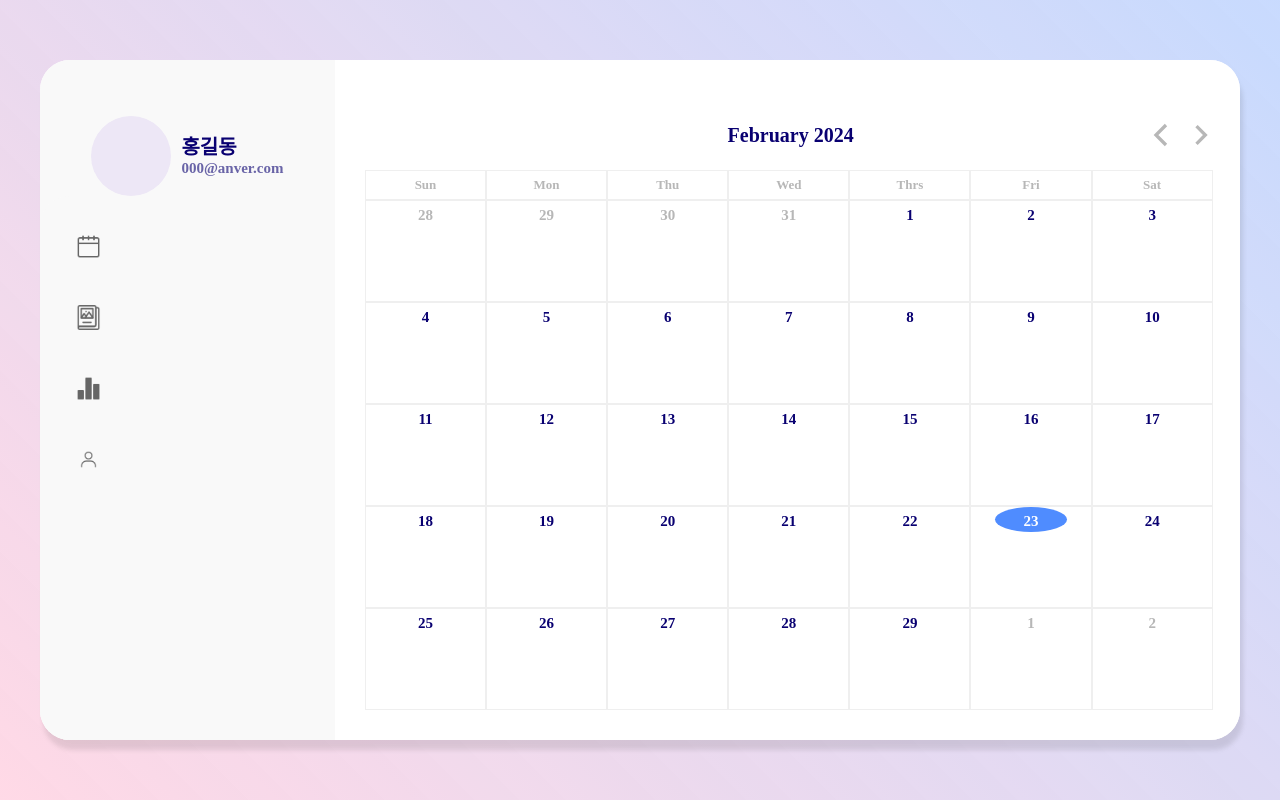
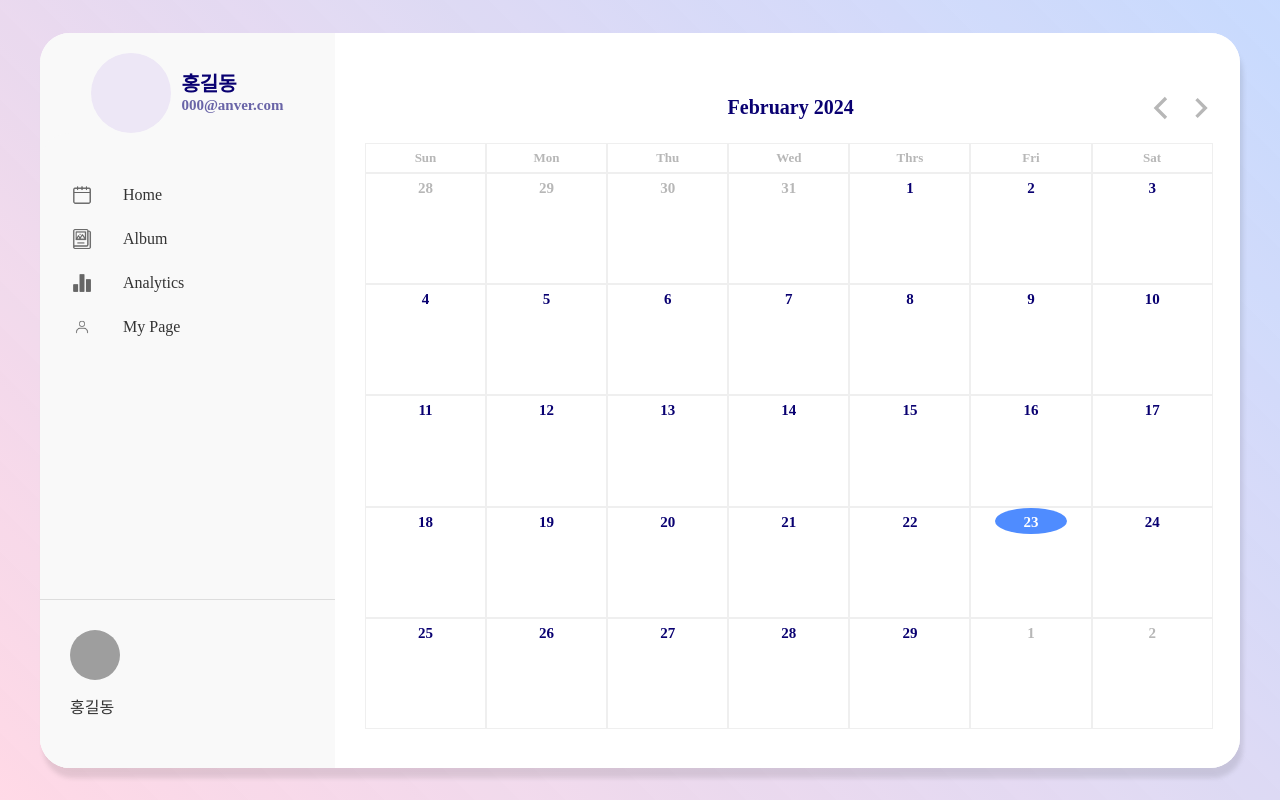
Before and after one commit to gawoooon/TUK-CE-capstone-2023-drawingdiary, a React (Create React App) app in the folder drawingdiary/frontend/: page /calendar in a window 1280 px wide. Built offline with nearby package versions, Linux system fonts and the light colour scheme; grey boxes are pictures that could not be loaded.

Commit message:
[지원] 날씨 연동중 2, 디테일 수정 중

```diff
--- a/drawingdiary/frontend/src/components/FalseComponent/index.jsx
+++ b/drawingdiary/frontend/src/components/FalseComponent/index.jsx
@@ -13,13 +13,13 @@ const ResultBox = styled.div`
 `;
 
 const TopBox = styled.div`
-  font-size: 25px;
+  font-size: 22px;
   font-weight: 800;
   color: #090071;
 `;
 
 const MiddleBox = styled.div`
-  font-size: 25px;
+  font-size: 22px;
   font-weight: 800;
   color: #090071;
   padding: 10px 0px;
@@ -27,7 +27,7 @@ const MiddleBox = styled.div`
 `;
 
 const AddBtn = styled.button`
-  width: 150px;
+  width: 120px;
   height: 50px;
   border: none;
   outline: none;
@@ -38,6 +38,7 @@ const AddBtn = styled.button`
   cursor: pointer;
   box-shadow: 0 5px 2px 0 rgba(0, 0, 0, 0.2);
   border-radius: 15px;
+  margin-top: 20px;
 `;
 
 function FalseComponent({ year, month, day }) {
--- a/drawingdiary/frontend/src/components/TrueComponent/index.jsx
+++ b/drawingdiary/frontend/src/components/TrueComponent/index.jsx
@@ -21,19 +21,19 @@ const TopBox = styled.div`
 `;
 
 const DateBox = styled.div`
-  font-size: 25px;
+  font-size: 22px;
   font-weight: 800;
   color: #090071;
   padding-left: 20px;
 `;
 
 const EditBtn = styled.button`
-  width: 100px;
-  height: 50px;
+  width: 80px;
+  height: 40px;
   border: none;
   outline: none;
   background-color: #090071;
-  font-size: 20px;
+  font-size: 15px;
   font-weight: 400;
   color: white;
   cursor: pointer;
@@ -44,15 +44,24 @@ const EditBtn = styled.button`
 const MiddleBox = styled.div`
   width: 100%;
   height: 55%;
-  border: 3px solid #090071;
+  /* border: 3px solid #090071; */
+  border: none;
   border-radius: 30px;
 `;
 
 const BottomBox = styled.div`
   width: 100%;
   height: 30%;
-  border: 3px solid #090071;
+  /* border: 3px solid #090071; */
+  border: none;
   border-radius: 30px;
+`;
+
+const Divider = styled.hr`
+  width: 90%;
+  border: none;
+  height: 1px;
+  background-color: lightgray;
 `;
 
 function TrueComponent({year, month, day }) {
@@ -70,9 +79,10 @@ function TrueComponent({year, month, day }) {
         <DateBox>
           {month}월{day}일
         </DateBox>
-        <EditBtn onClick={handleEdit}>Edit</EditBtn>
+        <EditBtn onClick={handleEdit}>편집하기</EditBtn>
       </TopBox>
       <MiddleBox></MiddleBox>
+      <Divider/>
       <BottomBox></BottomBox>
     </ResultBox>
   );
--- a/drawingdiary/frontend/src/components/sidebar/SideBar.jsx
+++ b/drawingdiary/frontend/src/components/sidebar/SideBar.jsx
@@ -1,46 +1,115 @@
 import styled from "styled-components";
+import { Link } from "react-router-dom";
+import { useState } from "react";
 
 const SideBarStyle = styled.div`
   display: flex;
   flex-direction: column;
+  justify-content: space-between;
   width: 100%;
   height: 100%;
   border-top-left-radius: 30px;
   border-bottom-left-radius: 30px;
   background-color: #f9f9f9;
-  padding-left: 20px;
+  /* padding-left: 20px; */
   box-sizing: border-box;
 `;
 
-const LinkStyle = styled.a`
-  margin-top: 30px;
-  padding: 8px 8px 6px 16px;
+const SideBarHeader = styled.div`
+  padding: 0 20px; // 왼쪽 오른쪽 패딩 추가
+  margin-bottom: 40px; // 하단 여백 추가
+`;
+
+const SideBarLogo = styled.img`
+  height: 40px; // 로고 이미지 높이 설정
+`;
+
+const SideBarMenu = styled.nav`
+  display: flex;
+  flex-direction: column;
+  width: 100%;
+  padding-left: 20px;
+  margin-bottom: 250px;
+`;
+
+const MenuItem = styled(Link)`
+  display: flex;
+  align-items: center;
+  padding: 12px;
+  color: #333;
   text-decoration: none;
-  font-size: 10px;
-  color: #818181;
-  display: block;
 
   img {
-    width: 25px;
-    height: 25px;
+    width: 20px;
+    height: 20px;
+    margin-right: 15px;
+    transition: background 0.3s, box-shadow 0.3s;
+  }
+
+  span {
+    display: ${({ isOpen }) => isOpen ? 'inline' : 'none'};
+    margin-left: 16px;
+    white-space: nowrap;
+  }
+
+  &:hover img {
+    padding-left: 5px;
+  }
+
+  &:hover {
+    background: ${({ isOpen }) => isOpen ? '#ececec' : 'transparent'};
+    width: ${({ isOpen }) => isOpen ? '245px' : 'auto'};
+    border-right: ${({ isOpen }) => isOpen ? '5px solid #ddd' : 'none'};
   }
 `;
 
-const SideBar = () => {
+const ProfileSection = styled.div`
+  padding: 30px;
+  margin-bottom: 20px;
+  border-top: 1px solid #ddd; // 상단에 경계선 추가
+`;
+
+const ProfileImage = styled.img`
+  width: 50px;
+  height: 50px;
+  border-radius: 50%; // 이미지를 원형으로 만듭니다.
+  margin-bottom: 10px; // 프로필 이름과의 간격 설정
+`;
+
+const ProfileName = styled.div`
+  color: #333;
+  font-size: 16px; // 프로필 이름의 폰트 크기 설정
+`;
+
+
+const SideBar = ({ isOpen }) => {
   return (
     <SideBarStyle>
-      <LinkStyle href="/calendar">
-        <img src="schedule.png" alt="Home" />
-      </LinkStyle>
-      <LinkStyle href="/album">
-        <img src="photo-album.png" alt="Album" />
-      </LinkStyle>
-      <LinkStyle href="/stats">
-        <img src="graph.png" alt="Statics" />
-      </LinkStyle>
-      <LinkStyle href="/my">
-        <img src="my-page.png" alt="MyPage" />
-      </LinkStyle>
+      <SideBarHeader>
+        {/* <SideBarLogo src="your-logo.png" alt="Your Logo" /> */}
+      </SideBarHeader>
+      <SideBarMenu>
+        <MenuItem to="/calendar" isOpen={isOpen}>
+          <img src="schedule.png" alt="Home" />
+          {isOpen && <span>Home</span>}
+        </MenuItem>
+        <MenuItem to="/album" isOpen={isOpen}>
+          <img src="photo-album.png" alt="Album" />
+          {isOpen && <span>Album</span>}
+        </MenuItem>
+        <MenuItem to="/stats" isOpen={isOpen}>
+          <img src="graph.png" alt="Statics" />
+          {isOpen && <span>Analytics</span>}
+        </MenuItem>
+        <MenuItem to="/my" isOpen={isOpen}>
+          <img src="my-page.png" alt="MyPage" />
+          {isOpen && <span>My Page</span>}
+        </MenuItem>
+      </SideBarMenu>
+      <ProfileSection>
+        <ProfileImage src="user-profile.png" alt="User Profile" />
+        {isOpen && <ProfileName>홍길동</ProfileName>}
+      </ProfileSection>
     </SideBarStyle>
   );
 };
--- a/drawingdiary/frontend/src/pages/CalendarPage.jsx
+++ b/drawingdiary/frontend/src/pages/CalendarPage.jsx
@@ -10,7 +10,6 @@ import FalseComponent from "../components/FalseComponent";
 import CalendarProfile from "../components/CalendarProfile";
 
 import { GrFormPreviousLink } from "react-icons/gr";
-import { useAuth } from "../auth/context/AuthContext";
 
 const Body = styled.body`
   display: flex;
@@ -64,20 +63,22 @@ const MiddleBox = styled.div`
 
 const RightBox = styled.div`
   display: flex;
-  visibility: ${({ showRightBox }) => (showRightBox ? "visible" : "hidden")};
+  opacity: ${({ showRightBox }) => (showRightBox ? 1 : 0)};
   width: ${({ rightBoxWidth }) => rightBoxWidth};
   flex-direction: column;
   height: 100%;
   padding: 40px 0;
   border-radius: 0 30px 30px 0;
-  transition: width 0.5s linear;
+  transition: opacity 5ms linear, width 0.1ms linear;
   box-sizing: border-box;
+  overflow: hidden; // 내용이 max-height를 넘어가지 않도록 설정
+  max-height: ${({ showRightBox }) => (showRightBox ? "1000px" : "0")}; // 점차적으로 높이가 늘어나게 설정
 `;
 
 const PrevBtn = styled.button`
   display: ${({ prevBtnBox }) => (prevBtnBox ? "display" : "none")};
-  width: 5%;
-  height: 5%;
+  width: 10px;
+  height: 10px;
   font-size: 50px;
   color: #090071;
   border: none;
@@ -103,8 +104,10 @@ function CalendarPage() {
   const [selectedDateHasData, setSelectedDateHasData] = useState(false);
   const [prevBtnBox, setPrevBtnBox] = useState(false);
   const [isLoading, setIsLoading] = useState(false);
+  const [isOpen, setIsOpen] = useState(true);
 
   const handleDateClick = async (day) => {
+
     if (isSameDay(day, selectedDate)) {
       setSelectedDate(null);
       setLeftBoxWidth("25%");
@@ -114,6 +117,7 @@ function CalendarPage() {
       setShowProfileBox(true);
       setSelectedDateHasData(false);
       setPrevBtnBox(false);
+      setIsOpen(true);
     } else {
       setShowRightBox(true);
       setShowProfileBox(false);
@@ -123,8 +127,8 @@ function CalendarPage() {
       setSelectedDate(day); // selectedDate 상태 업데이트
       setSelectedDateHasData(true); // // selectedDate에 데이터가 존재하는지
       setPrevBtnBox(true);
-
       setIsLoading(true); // 데이터 로딩 시작
+      setIsOpen(false);
     }
   };
 
@@ -200,7 +204,7 @@ function CalendarPage() {
                 <CalendarProfile />
               </ProfileBox>
             </LeftTopBox>
-            <SideBar />
+            <SideBar isOpen={isOpen} />
           </LeftBox>
           <MiddleBox middleBoxWidth={middleBoxWidth}>
             <Calendar2
```
Also changed, not shown: drawingdiary/frontend/src/components/weather/Weather.jsx (+1 -12 lines), 2 other files (tests, documents, lock files or other folders).
